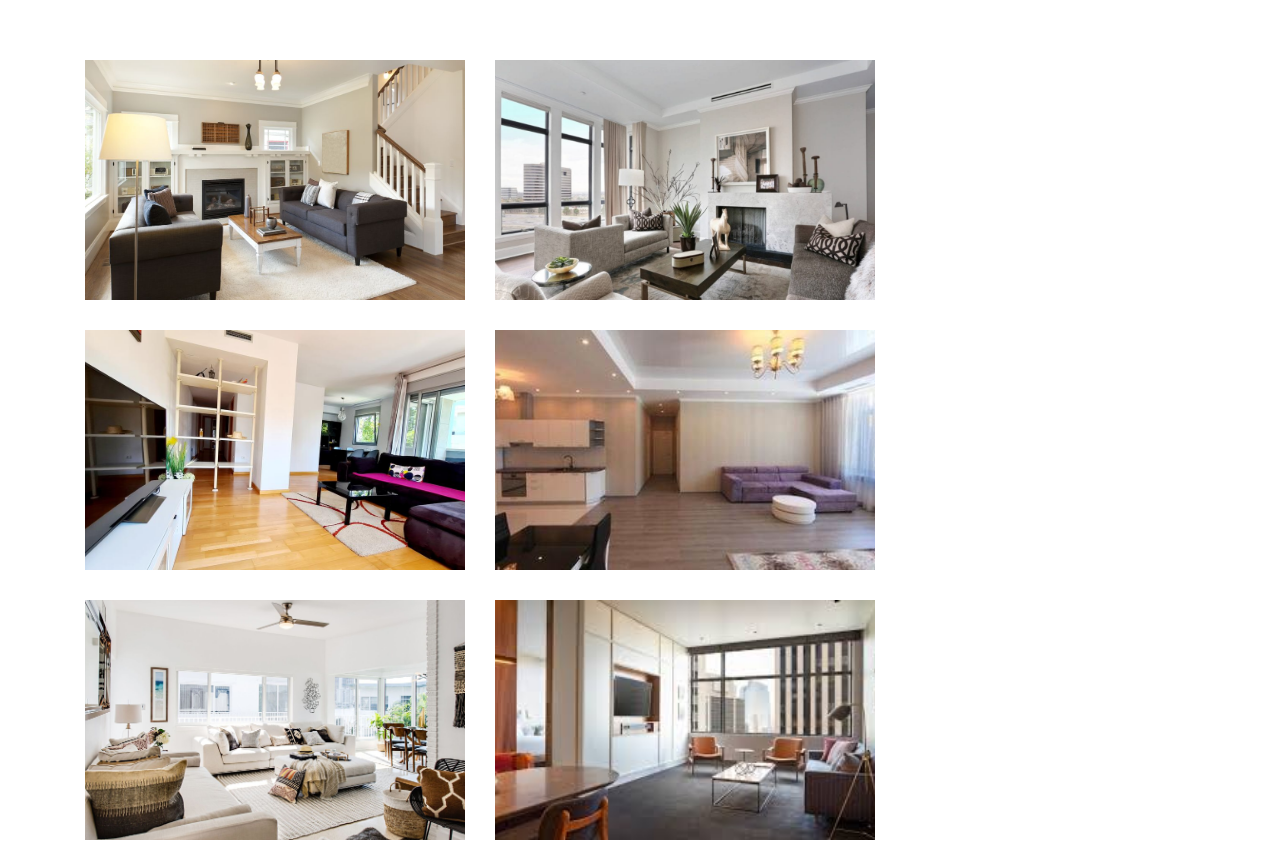
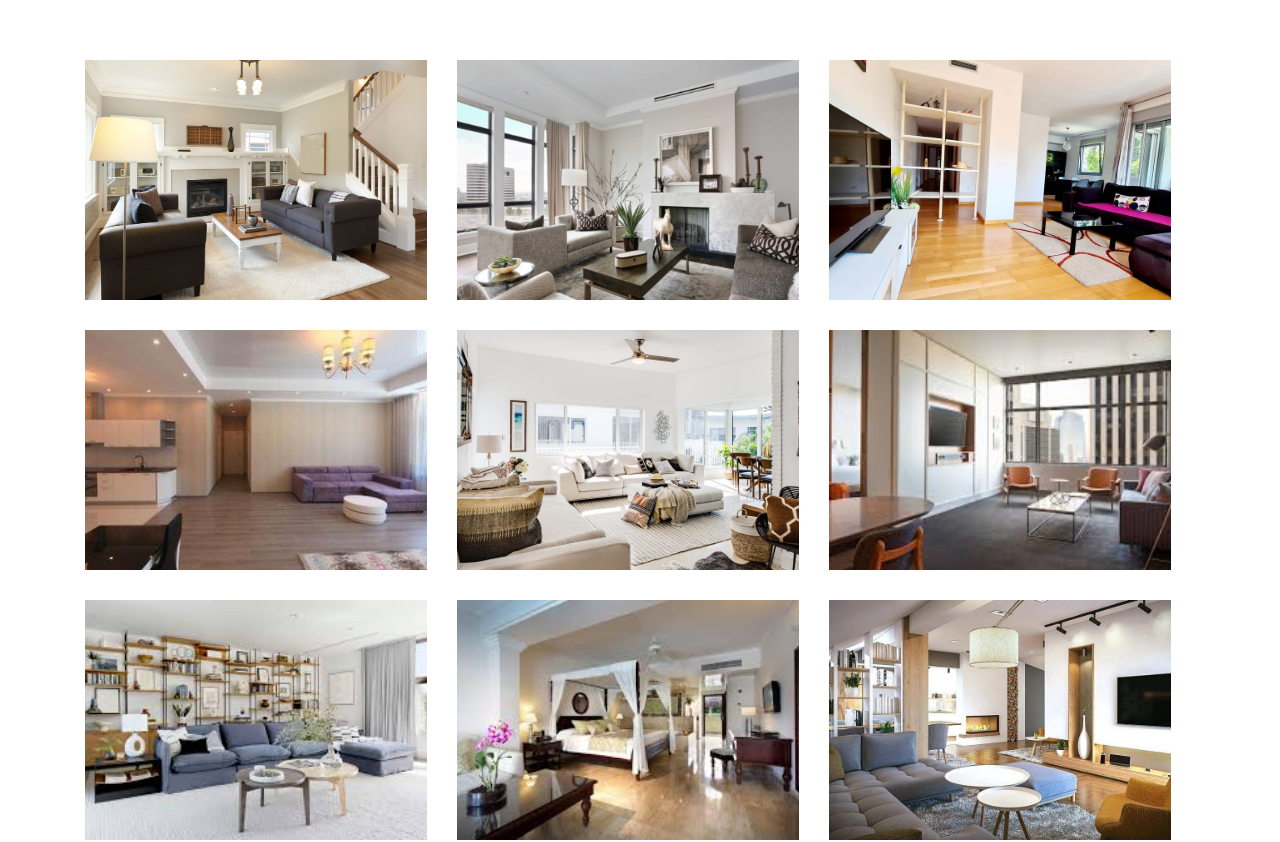
Before and after one commit to Sergiyan92/vue-app, a Vue app: page / in a window 1280 px wide. Shown: the top 842 px of the page. Built offline with nearby package versions, Linux system fonts and the light colour scheme.

Commit message:
create event

```diff
--- a/src/components/apartment/ApartmentItem.vue
+++ b/src/components/apartment/ApartmentItem.vue
@@ -1,5 +1,5 @@
 <template>
-  <div class="apartments-item">
+  <div class="apartments-item" @click="log(2, $event)">
     <div class="apartments-item__inner">
       <img :src="imgsrc" alt="" class="apartments-item__photo" />
       <div class="apartments-item__content">
@@ -10,6 +10,9 @@
           <StarRaiting :rating="rating" />
         </div>
         <div class="apartments-item__price">UAH {{ price }}</div>
+        <a href="https://facebook.com" @click.prevent.stop="handleLinkClick"
+          >facebook</a
+        >
       </div>
     </div>
   </div>
@@ -40,13 +43,22 @@ export default {
       default: "",
     },
   },
+  methods: {
+    log(index, event) {
+      console.log(event);
+      console.log(index);
+    },
+    handleLinkClick() {
+      console.log("facebook click");
+    },
+  },
 };
 </script>
 
 <style lang="scss" scoped>
 .apartments-item {
   position: relative;
-  width: 33.333%;
+  width: 30%;
   padding: 0 15px;
   margin-bottom: 30px;
 
```
